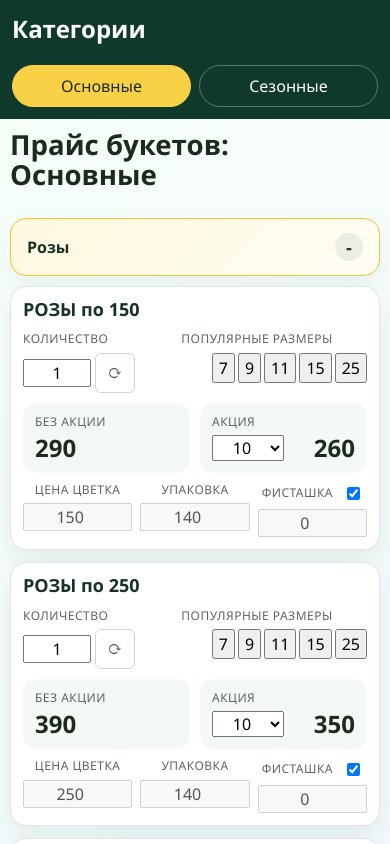
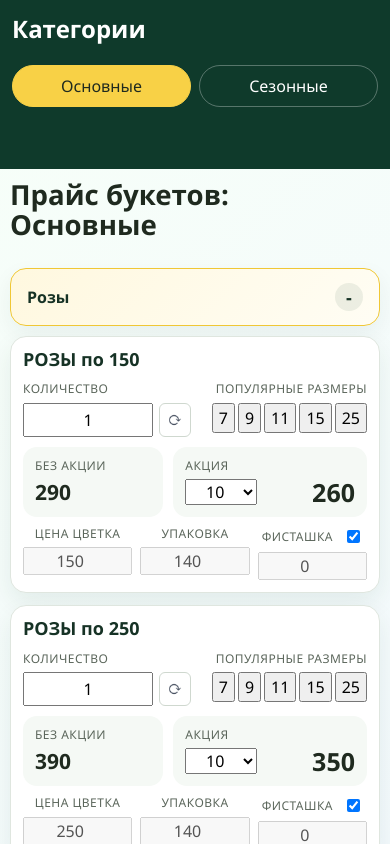
Before and after one commit to alizelect/flowers_baza, a Vue app: page / in a window 390 px wide. Shown: the top 844 px of the page. Built offline with nearby package versions, Linux system fonts and the light colour scheme.

Commit message:
Tune compact mobile pricing layout

```diff
--- a/src/style.css
+++ b/src/style.css
@@ -553,7 +553,7 @@ select {
 }
 
 .mobile-card-row-top {
-  grid-template-columns: minmax(0, 112px) minmax(0, 1fr);
+  grid-template-columns: minmax(0, 168px) minmax(0, 1fr);
   align-items: start;
   column-gap: 12px;
 }
@@ -606,18 +606,21 @@ select {
 }
 
 .mobile-field-sizes .mobile-label {
-  width: 100%;
-  text-align: center;
+  width: auto;
+  min-width: max-content;
+  text-align: left;
+  justify-self: end;
 }
 
 .mobile-field-sizes .sizes {
-  width: 100%;
-  justify-content: flex-end;
+  width: auto;
+  max-width: 100%;
+  justify-content: flex-start;
 }
 
 .mobile-metrics {
   display: grid;
-  grid-template-columns: repeat(2, minmax(0, 1fr));
+  grid-template-columns: minmax(0, 0.84fr) minmax(0, 1.16fr);
   gap: 10px;
 }
 
@@ -633,6 +636,15 @@ select {
 .mobile-metric strong {
   font-size: 24px;
   line-height: 1;
+  white-space: nowrap;
+}
+
+.mobile-metric:first-child strong {
+  font-size: 21px;
+}
+
+.mobile-metric:last-child strong {
+  font-size: 25px;
 }
 
 .mobile-promo-value {
@@ -664,10 +676,13 @@ select {
 
 .mobile-card-row-bottom .mobile-field-head-inline {
   justify-content: center;
+  align-items: center;
+  min-height: 14px;
 }
 
 .mobile-card-row-bottom .mobile-field-head-inline .mobile-label {
   text-align: center;
+  line-height: 1;
 }
 
 .mobile-card-row-bottom .mix-price-item {
@@ -680,6 +695,7 @@ select {
 
 .mobile-card-row-bottom .mobile-pistachio-cell {
   justify-content: center;
+  align-items: center;
   flex-wrap: nowrap;
 }
 
@@ -790,6 +806,9 @@ select {
     justify-items: stretch;
     flex-wrap: nowrap;
     gap: 10px;
+    position: sticky;
+    top: 0;
+    z-index: 6;
   }
 
   .sidebar h2 {
@@ -807,6 +826,7 @@ select {
     grid-template-columns: repeat(2, minmax(0, 1fr));
     gap: 8px;
     align-items: start;
+    min-height: 92px;
   }
 
   button,
@@ -919,7 +939,7 @@ select {
   }
 
   .mobile-metrics {
-    grid-template-columns: repeat(2, minmax(0, 1fr));
+    grid-template-columns: minmax(0, 0.84fr) minmax(0, 1.16fr);
   }
 
   .mobile-promo-value {
@@ -938,7 +958,16 @@ select {
   }
 
   .mobile-field-qty .qty-cell {
+    display: grid;
+    grid-template-columns: minmax(0, 1fr) 32px;
+    align-items: center;
     justify-content: flex-start;
+    gap: 6px;
+  }
+
+  .mobile-field-qty .qty-select {
+    width: 100%;
+    height: 34px;
   }
 
   .qty-select,
@@ -948,9 +977,11 @@ select {
   }
 
   .qty-reset {
-    flex: 0 0 40px;
-    width: 40px;
-    height: 40px;
+    flex: 0 0 32px;
+    width: 32px;
+    height: 34px;
+    min-height: 34px;
+    padding: 1px;
   }
 
   .mix-price-item {
@@ -965,7 +996,7 @@ select {
 
   .sizes {
     flex-wrap: wrap;
-    justify-content: flex-end;
+    justify-content: flex-start;
   }
 
   .mobile-card-row-bottom {
```
